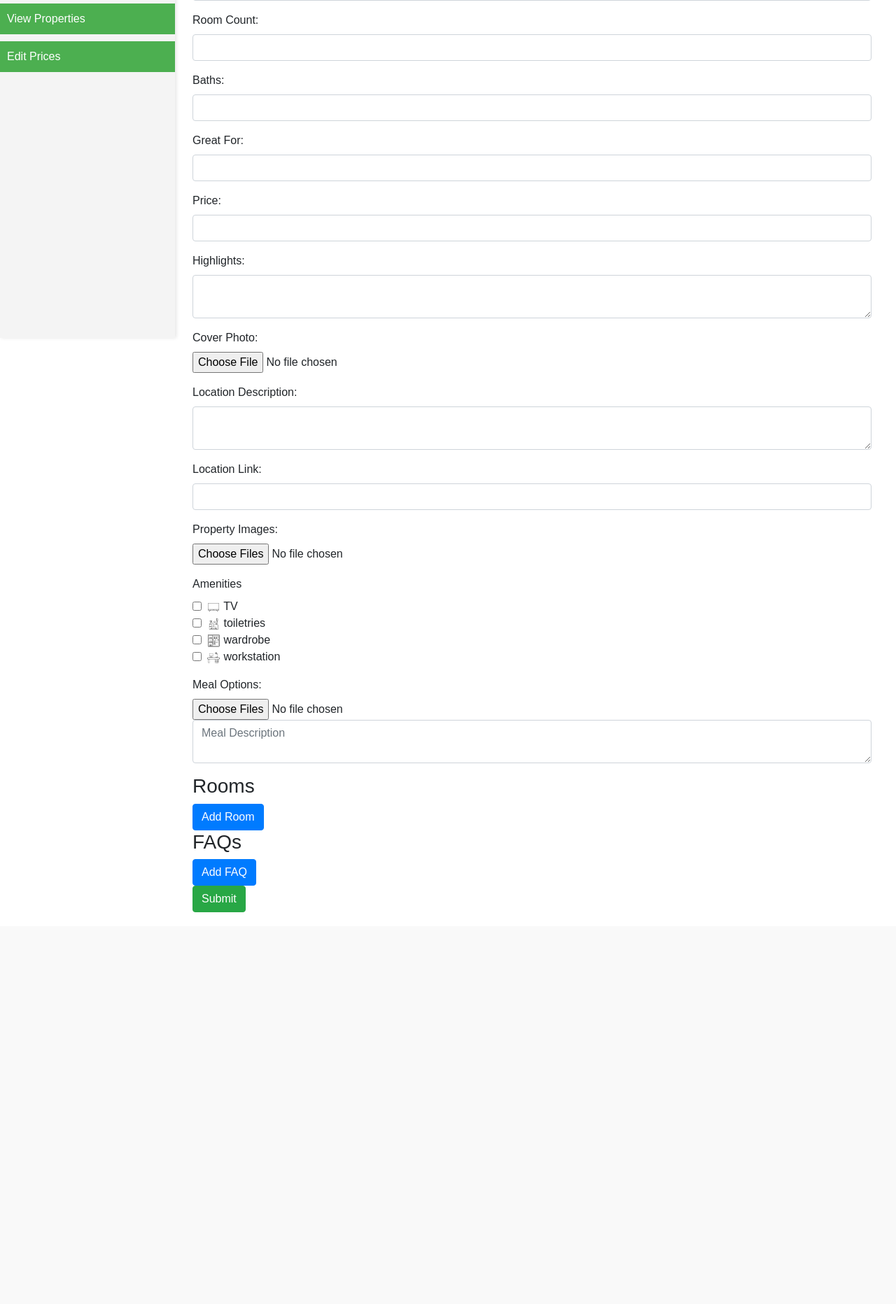
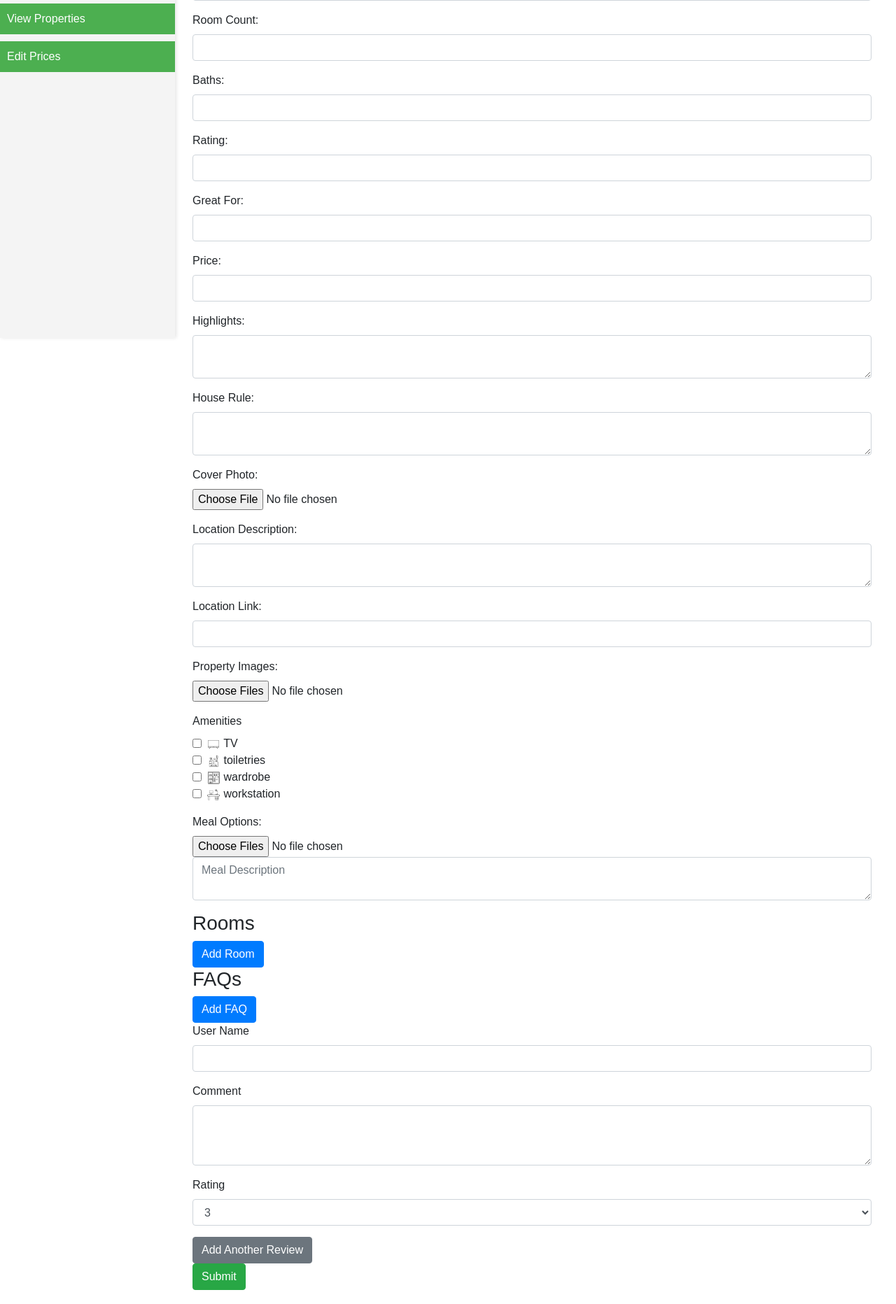
Before and after one commit to ashishruke99/SkyGrams-Stay, a Flask app: page /admin_dashboard in a window 1280 px wide, after a click on "Add Property". Shown: the part 317-2181 px from the top of the page at 70% size. Before the commit the page ends 1621 px from the top, so only its background shows below. Run offline with Flask 3, Linux system fonts and the light colour scheme; data comes from the database, SQL or seed files in the repository; some libraries are stand-ins or nearby versions.

Commit message:
Update admin_dashboard.html

```diff
--- a/templates/admin_dashboard.html
+++ b/templates/admin_dashboard.html
@@ -303,6 +303,10 @@
                         <input type="number" class="form-control" id="baths" name="baths" required>
                     </div>
                     <div class="form-group">
+                        <label for="rating">Rating:</label>
+                        <input type="number" class="form-control" id="rating" name="rating" step="0.1" required>
+                    </div>
+                    <div class="form-group">
                         <label for="great_for">Great For:</label>
                         <input type="text" class="form-control" id="great_for" name="great_for" required>
                     </div>
@@ -313,6 +317,10 @@
                     <div class="form-group">
                         <label for="highlights">Highlights:</label>
                         <textarea class="form-control" id="highlights" name="highlights"></textarea>
+                    </div>
+                    <div class="form-group">
+                        <label for="rule">House Rule:</label>
+                        <textarea class="form-control" id="rule" name="rule"></textarea>
                     </div>
                     <div class="form-group">
                         <label for="cover_photo">Cover Photo:</label>
@@ -380,7 +388,34 @@
                         <h3>FAQs</h3>
                         <button type="button" class="btn btn-primary" onclick="addFAQ()">Add FAQ</button>
                     </div>
+
+                    <div id="review-container">
+                        <div class="review-entry">
+                            <div class="form-group">
+                                <label for="user_name">User Name</label>
+                                <input type="text" class="form-control" id="user_name" name="user_name[]" required>
+                            </div>
+                            <div class="form-group">
+                                <label for="comment">Comment</label>
+                                <textarea class="form-control" id="comment" name="comment[]" rows="3" required></textarea>
+                            </div>
+                            <div class="form-group">
+                                <label for="rating">Rating</label>
+                                <select class="form-control" id="rating" name="rating[]" required>
+                                    <option value="3">3</option>
+                                    <option value="4">4</option>
+                                    <option value="5">5</option>
+                                </select>
+                            </div>
+                            <button type="button" id="add-review" class="btn btn-secondary">Add Another Review</button>
+                        </div>
+                    </div>
                     <script>
+                        document.getElementById('add-review').addEventListener('click', function() {
+                                const reviewContainer = document.getElementById('review-container');
+                                const reviewEntry = document.querySelector('.review-entry').cloneNode(true);
+                                reviewContainer.appendChild(reviewEntry);
+                            });
                         function addRoom() {
                             const roomContainer = document.getElementById('room-container');
                             const roomIndex = document.querySelectorAll('.room-group').length;
```
